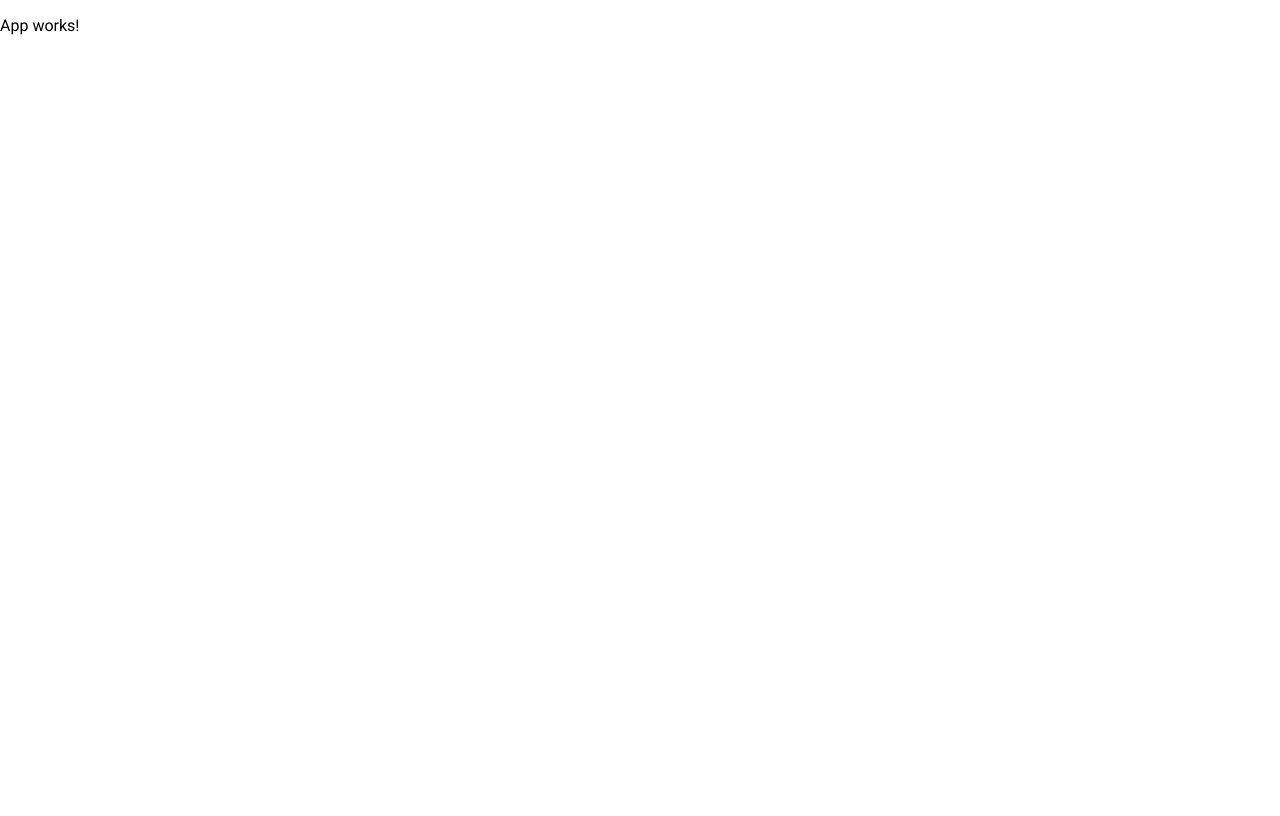
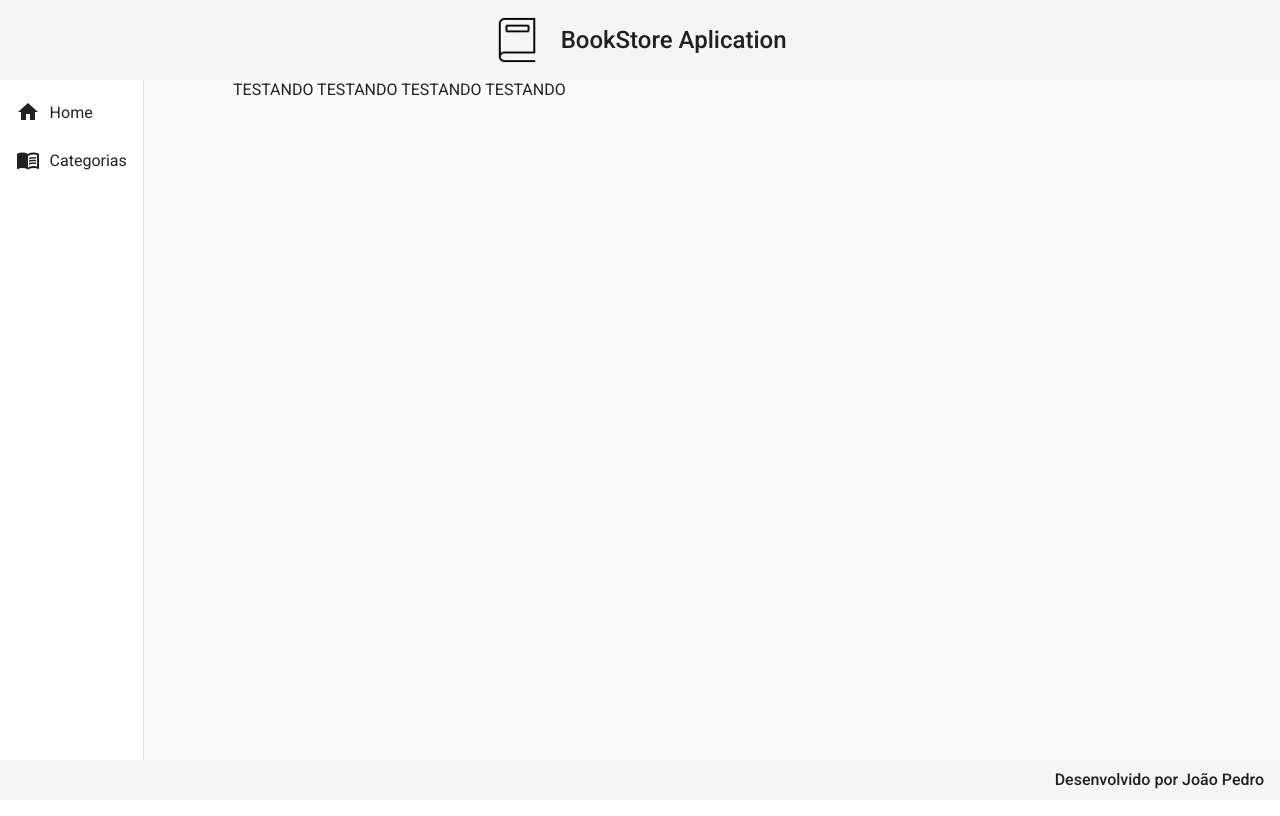
Before and after one commit to jp-bueno/bookstore-front, an Angular app: page / in a window 1280 px wide. Built offline with nearby package versions, Linux system fonts and the light colour scheme.

Commit message:
Header, Footer e Nav adicionados

```diff
--- a/src/app/app.component.html
+++ b/src/app/app.component.html
@@ -1 +1,3 @@
-<p>App works!</p>
+<app-header></app-header>
+<app-nav></app-nav>
+<app-footer></app-footer>
--- /dev/null
+++ b/src/app/components/template/footer/footer.component.css
@@ -0,0 +1,7 @@
+.footer {
+    position: fixed;
+    bottom: 0;
+    justify-content: flex-end;
+    font-size: 1rem;
+    height: 5%;
+}
--- /dev/null
+++ b/src/app/components/template/footer/footer.component.html
@@ -0,0 +1,3 @@
+<mat-toolbar class="footer">
+    <span>Desenvolvido por João Pedro</span>
+</mat-toolbar>
--- /dev/null
+++ b/src/app/components/template/footer/footer.component.ts
@@ -0,0 +1,15 @@
+import { Component, OnInit } from '@angular/core';
+
+@Component({
+  selector: 'app-footer',
+  templateUrl: './footer.component.html',
+  styleUrls: ['./footer.component.css']
+})
+export class FooterComponent implements OnInit {
+
+  constructor() { }
+
+  ngOnInit(): void {
+  }
+
+}
--- /dev/null
+++ b/src/app/components/template/header/header.component.css
@@ -0,0 +1,18 @@
+img {
+    height: 3rem;
+}
+
+.header {
+    justify-content: center;
+    height: 10%;
+}
+
+span {
+    display: flex;
+    align-content: center;
+}
+
+h1 {
+    padding-left: 1.2rem;
+    font-size: 1.5rem;
+}
--- /dev/null
+++ b/src/app/components/template/header/header.component.html
@@ -0,0 +1,8 @@
+<mat-toolbar class="header">
+    <span>
+        <img src="assets/img/book.png" alt="">
+    </span>
+    <span>
+        <h1>BookStore Aplication</h1>
+    </span>
+</mat-toolbar>
--- /dev/null
+++ b/src/app/components/template/header/header.component.ts
@@ -0,0 +1,15 @@
+import { Component, OnInit } from '@angular/core';
+
+@Component({
+  selector: 'app-header',
+  templateUrl: './header.component.html',
+  styleUrls: ['./header.component.css']
+})
+export class HeaderComponent implements OnInit {
+
+  constructor() { }
+
+  ngOnInit(): void {
+  }
+
+}
--- /dev/null
+++ b/src/app/components/template/nav/nav.component.css
@@ -0,0 +1,7 @@
+.container {
+    height: 85%;
+}
+
+i{
+    padding-right: .6rem;
+}
--- /dev/null
+++ b/src/app/components/template/nav/nav.component.html
@@ -0,0 +1,18 @@
+<mat-sidenav-container class="container">
+    <mat-sidenav mode="side" opened>
+        <mat-nav-list>
+            <a mat-list-item>
+                <i class="material-icons">home</i>
+                Home
+            </a>
+            <a mat-list-item>
+                <i class="material-icons">menu_book</i>
+                Categorias
+            </a>
+        </mat-nav-list>
+    </mat-sidenav>
+
+    <mat-sidenav-content>
+        TESTANDO TESTANDO TESTANDO TESTANDO
+    </mat-sidenav-content>
+</mat-sidenav-container>
--- /dev/null
+++ b/src/app/components/template/nav/nav.component.ts
@@ -0,0 +1,15 @@
+import { Component, OnInit } from '@angular/core';
+
+@Component({
+  selector: 'app-nav',
+  templateUrl: './nav.component.html',
+  styleUrls: ['./nav.component.css']
+})
+export class NavComponent implements OnInit {
+
+  constructor() { }
+
+  ngOnInit(): void {
+  }
+
+}
```
Also changed, not shown: src/app/app.module.ts (+18 -2 lines), src/assets/img/book.png (added).
